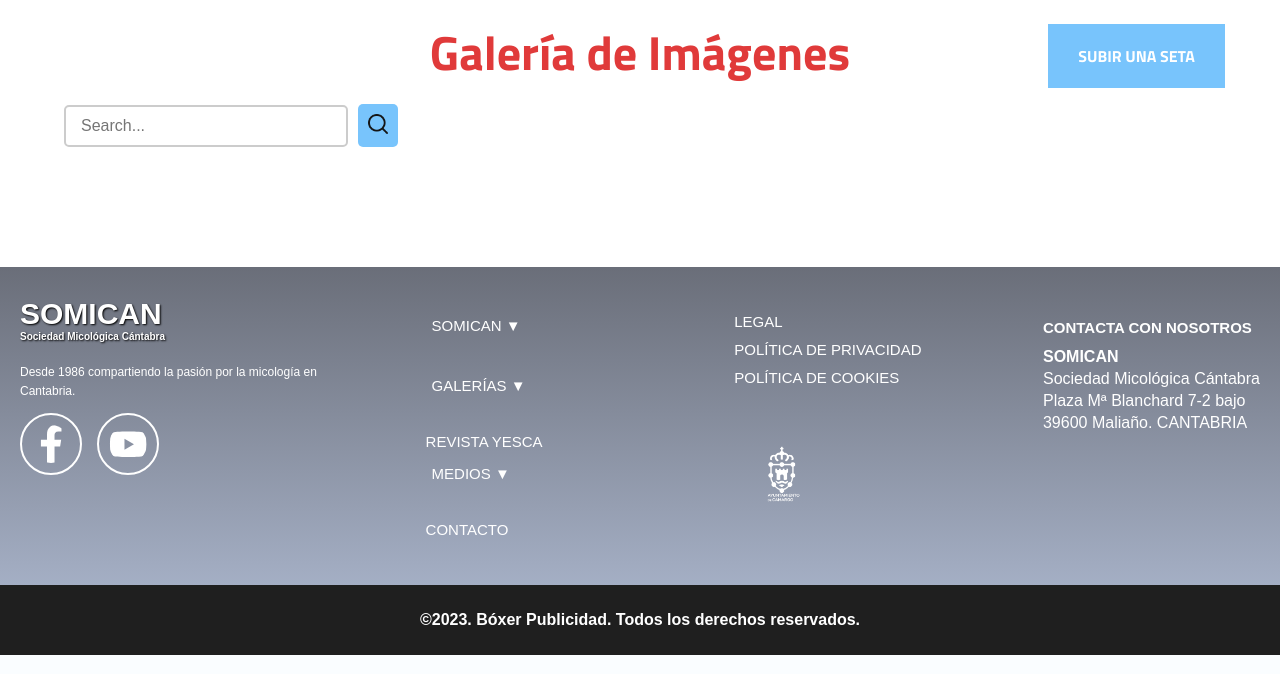
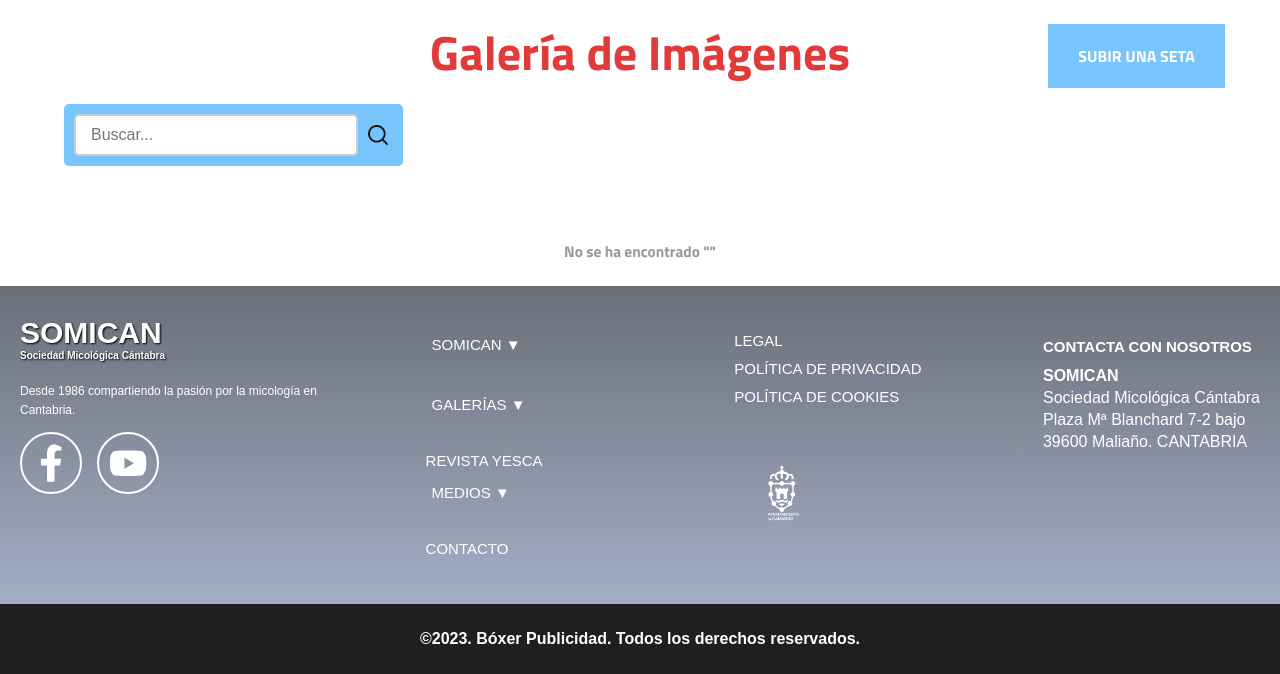
Before and after one commit to DanielAsenov43/retosomican, a PHP site: page /Pages/galeriacientifica.php in a window 1280 px wide. Shown: the part 178-852 px from the top of the page. Run offline with PHP 8.4, Linux system fonts and the light colour scheme; data that the repository does not hold is empty.

Commit message:
Sistema de búsqueda

```diff
--- a/Pages/galeriacientifica.php
+++ b/Pages/galeriacientifica.php
@@ -19,6 +19,8 @@
     <link rel="preconnect" href="https://fonts.googleapis.com">
     <link rel="preconnect" href="https://fonts.gstatic.com" crossorigin>
     <link href="https://fonts.googleapis.com/css2?family=Titillium+Web:ital,wght@0,200;0,300;0,400;0,600;0,700;0,900;1,200;1,300;1,400;1,600;1,700&display=swap" rel="stylesheet">
+
+    <script src="../Scripts/galeriaCientifica.js"></script>
 </head>
 <header>
     <div class="header-top">
@@ -82,8 +84,8 @@
     <a class="subir-seta" href="./SubirSeta.html">SUBIR UNA SETA</a>
 
     <div class="search-box">
-            <input type="text" placeholder="Search...">
-            <button><img src="../Images/search-icon.png" alt="Search"></button>
+        <input type="text" id="caja-de-busqueda" placeholder="Buscar...">
+        <img src="../Images/search-icon.png" alt="Búsqueda">
     </div>
 
     <div id="setas">
@@ -100,6 +102,8 @@
             }
         ?>
     </div>
+
+    <span id="sin-resultados"></span>
 </body>
 
 <footer class="footer">
--- /dev/null
+++ b/Scripts/galeriaCientifica.js
@@ -0,0 +1,45 @@
+const MENSAJE_SIN_RESULTADOS = "No se ha encontrado {SETA}";
+
+let buscador, setas, sinResultados; // Elementos
+let filtroAntiguo, filtroNuevo; // Texto para comparar lo que se ha buscado
+
+window.onload = () => {
+    // Inicializar elementos
+    buscador = document.getElementById("caja-de-busqueda");
+    setas = document.getElementById("setas").children;
+    sinResultados = document.getElementById("sin-resultados");
+
+    // Inicializar bucle principal que comprueba cada 0.01s lo que hay en la barra de búsqueda.
+    // Si el texto cambia, se ejecuta la función "mostrarSetas".
+    setInterval(() => {
+        filtroNuevo = buscador.value;
+        if(filtroNuevo != filtroAntiguo) {
+            filtroAntiguo = filtroNuevo;
+            mostrarSetas(filtroNuevo);
+        }
+    }, 10);
+}
+
+function mostrarSetas(filtro) {
+    let filtroNormalizado = filtro.toLowerCase(); // Todo tiene que estar en minúsculas para comparar correctamente.
+    let numeroSetasMostradas = 0; // Se utiliza para saber si hay resultados o no.
+
+    for(let seta of setas) { // Iterar por todas las setas, obtener sus datos y comprobar si contienen el filtro.
+        let nombreCientifico = seta.children[1].innerHTML.toLowerCase();
+        let nombreComun = seta.children[2].innerHTML.toLowerCase();
+        let fecha = seta.children[3].innerHTML;
+
+        if(nombreCientifico.includes(filtroNormalizado) || nombreComun.includes(filtroNormalizado) || fecha.includes(filtroNormalizado)) {
+            // Si la seta contiene la información que se busca:
+            seta.style.display = "block";
+            numeroSetasMostradas++;
+        } else {
+            // Si no la contiene:
+            seta.style.display = "none";
+        }
+    }
+
+    // Si no se han encontrado setas, cambiar el texto del elemento "sin-resultados" por el texto de MENSAJE_SIN_RESULTADOS,
+    // sustituyendo "{SETA}" por el texto en la caja de búsqueda. Si hay más de 0 resultados, el mensaje será "".
+    sinResultados.innerHTML = (numeroSetasMostradas == 0) ? MENSAJE_SIN_RESULTADOS.replace("{SETA}", "\"" + filtro + "\"") : "";
+}
--- a/Styles/galeriaCientifica.css
+++ b/Styles/galeriaCientifica.css
@@ -38,6 +38,11 @@ body {
     align-items: center;
     gap: 10px;
     margin-left: 5%;
+    background-color: #78c4fc;
+    border: none;
+    padding: 10px 15px 10px 10px;
+    border-radius: 5px;
+    width: min-content;
   }
 
   .search-box input {
@@ -48,15 +53,7 @@ body {
     width: 250px;
   }
 
-  .search-box button {
-    background-color: #78c4fc;
-    border: none;
-    padding: 10px;
-    border-radius: 5px;
-    cursor: pointer;
-  }
-
-  .search-box button img {
+  .search-box img {
     width: 20px;
     height: 20px;
   }
@@ -114,3 +111,12 @@ body {
     font-size: 0.9rem;
     color: #888;
   }
+
+  #sin-resultados {
+    position: absolute;
+    left: 50%;
+    transform: translate(-50%, -200%);
+    font-weight: bold;
+    font-size: 1.2vw;
+    opacity: 40%;
+  }
```
Lines whose indentation alone changed are shown as unchanged.
